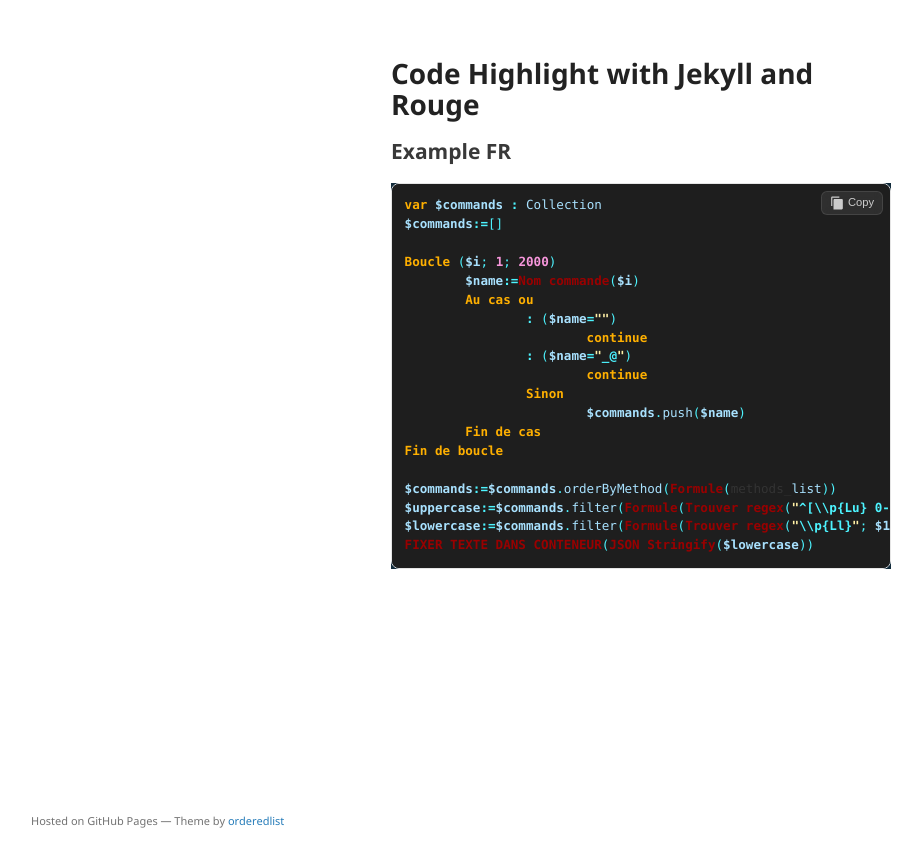
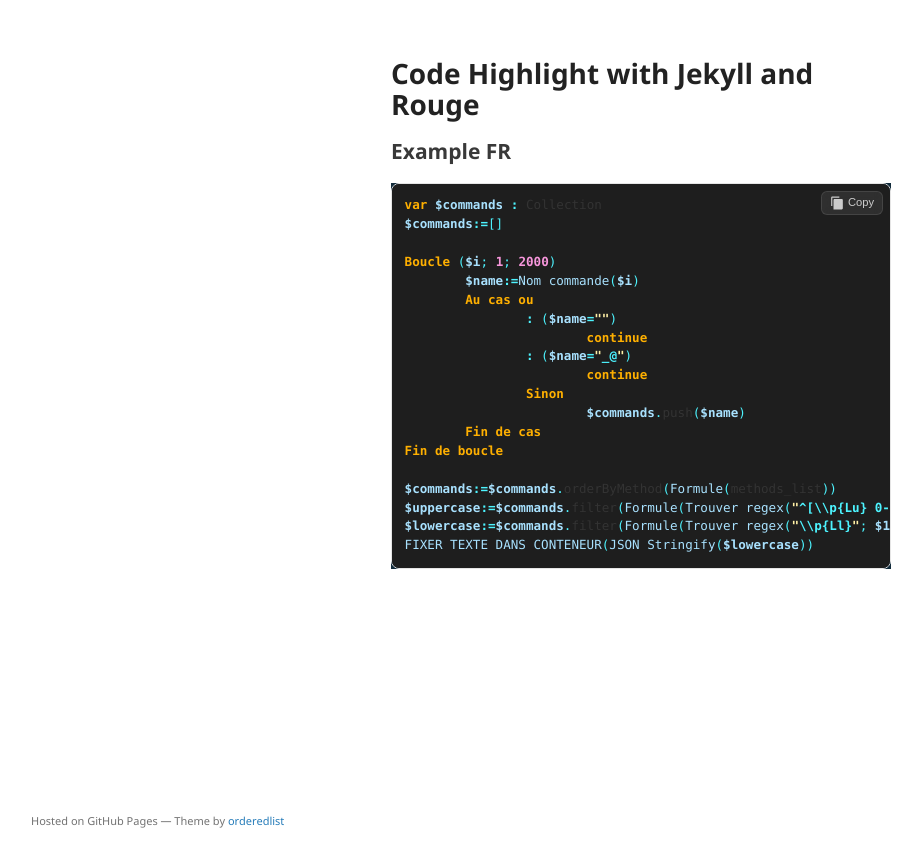
Before and after one commit to miyako/pages, a Jekyll site: the page built from index.md, in a window 1280 px wide. Shown: the top 867 px of the page, without its empty margins (179-1101 px from the left). Built offline with Jekyll 4.4.1, drawn with Linux system fonts in a browser that asks for light colours.

Commit message:
comment out rouge

```diff
--- a/_sass/jekyll-theme-minimal.scss
+++ b/_sass/jekyll-theme-minimal.scss
@@ -1,5 +1,5 @@
 @import "fonts";
-@import "rouge-github";
+// @import "rouge-github";
 
 body {
   background-color: #fff;
--- a/assets/css/code.css
+++ b/assets/css/code.css
@@ -161,7 +161,7 @@
 .highlight .go {
   color: #BBBBBB;
 }
-.highlight .n, .nf, .highlight .fm {
+.highlight .nf, .highlight .fm {
   color: #a8e1fe;
 }
 .highlight .py {
```
